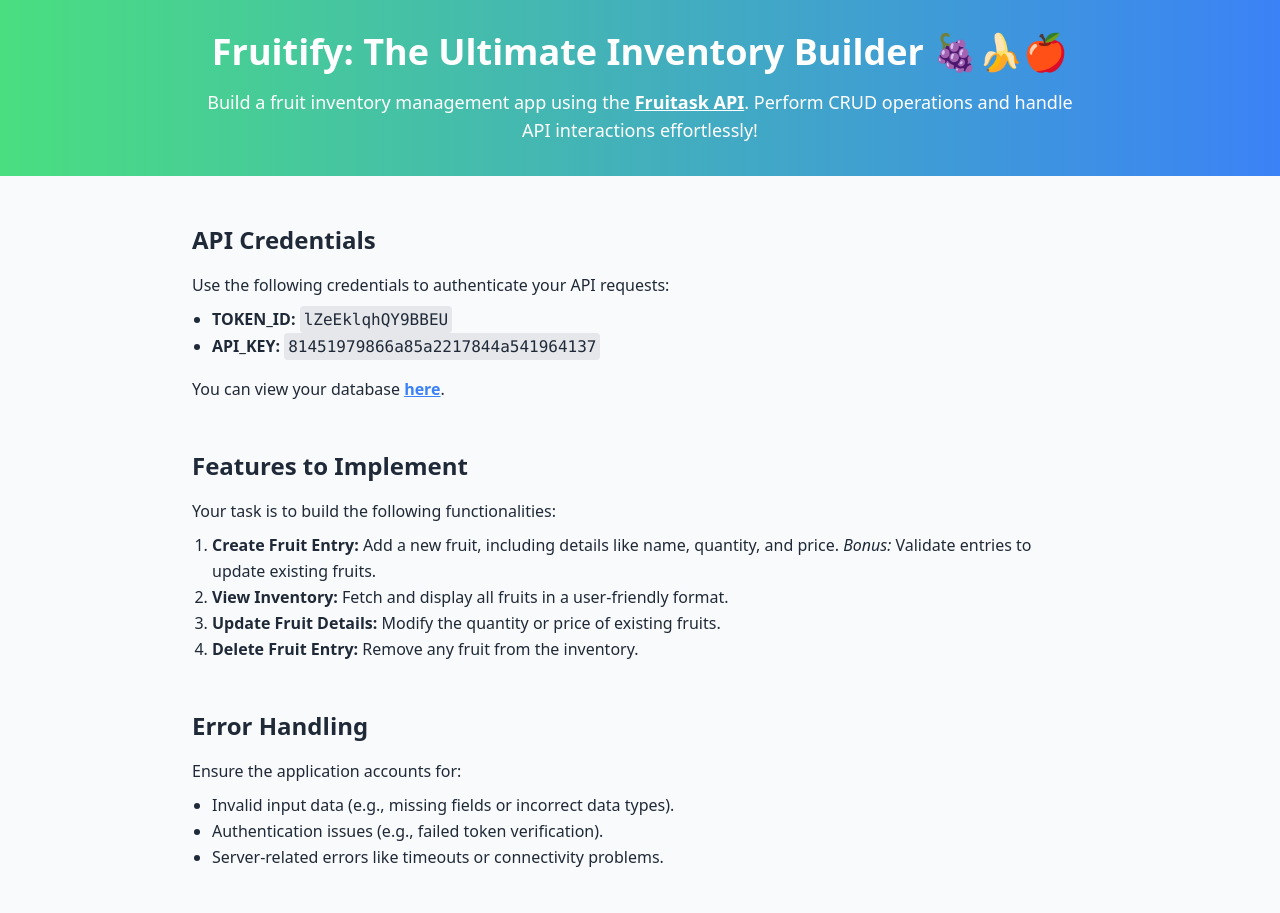
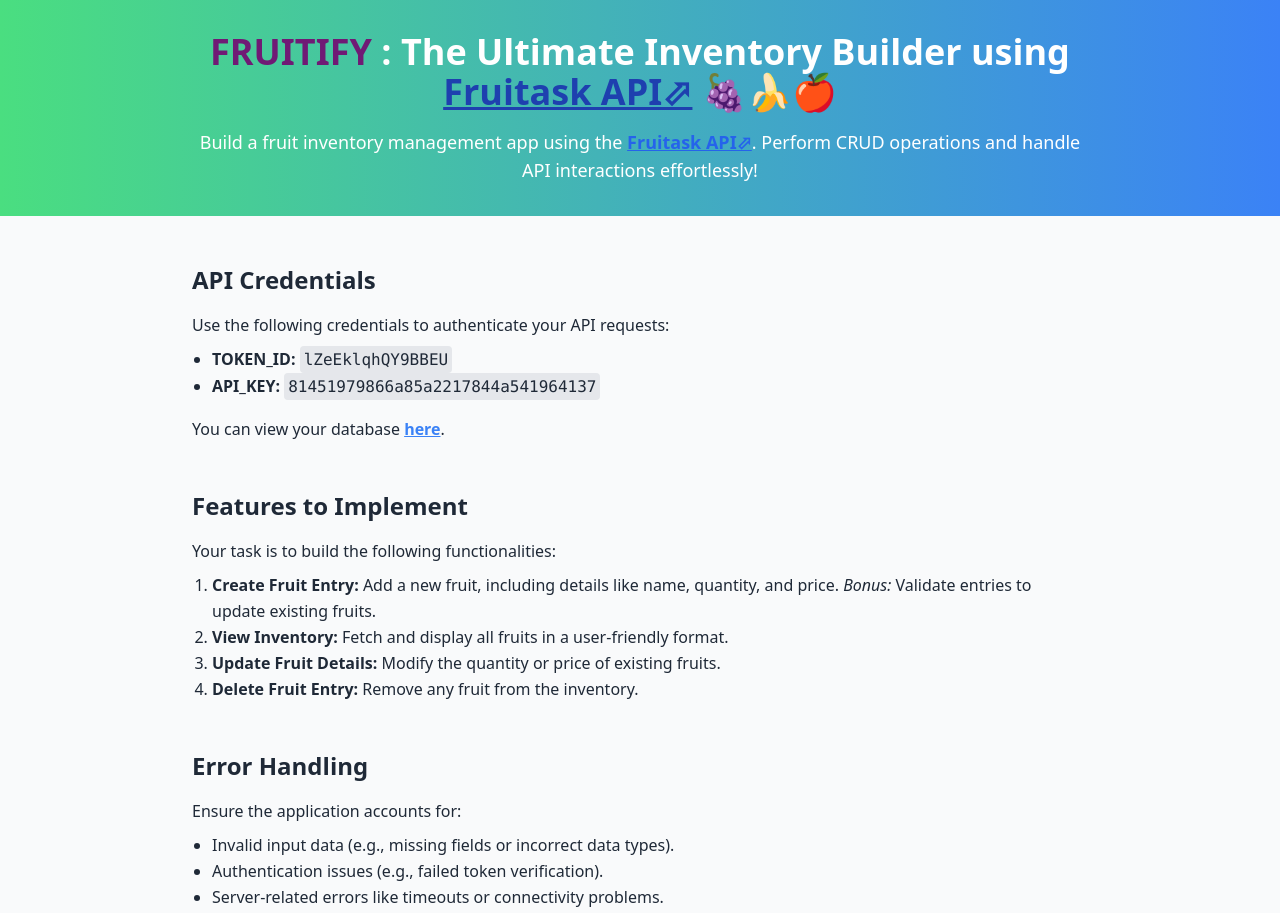
Before and after one commit to gecille87/Developer-Entry, a plain HTML site: page index.html in a window 1280 px wide. Shown: the top 913 px of the page. Drawn offline with nearby package versions, Linux system fonts and the light colour scheme.

Commit message:
Update index.html

```diff
--- a/index.html
+++ b/index.html
@@ -10,8 +10,9 @@
 
   <header class="bg-gradient-to-r from-green-400 to-blue-500 text-white py-8">
     <div class="max-w-4xl mx-auto text-center">
-      <h1 class="text-4xl font-bold">Fruitify: The Ultimate Inventory Builder 🍇🍌🍎</h1>
-      <p class="mt-4 text-lg">Build a fruit inventory management app using the <a href="https://avocado-5.gitbook.io/fruitask-api/quick-start" class="underline font-semibold">Fruitask API</a>. Perform CRUD operations and handle API interactions effortlessly!</p>
+      <h1 class="text-4xl font-bold"><span class="text-fuchsia-900">FRUITIFY </span>: The Ultimate Inventory Builder using <a  href="https://avocado-5.gitbook.io/fruitask-api/quick-start" class="underline font-semibold text-blue-800"> Fruitask API⬀</a> 🍇🍌🍎</h1>
+      <p class="mt-4 text-lg">Build a fruit inventory management app using the <a href="https://avocado-5.gitbook.io/fruitask-api/quick-start" class="underline font-semibold text-blue-600">Fruitask API⬀</a>.
+        Perform CRUD operations and handle API interactions effortlessly!</p>
     </div>
   </header>
 
```
